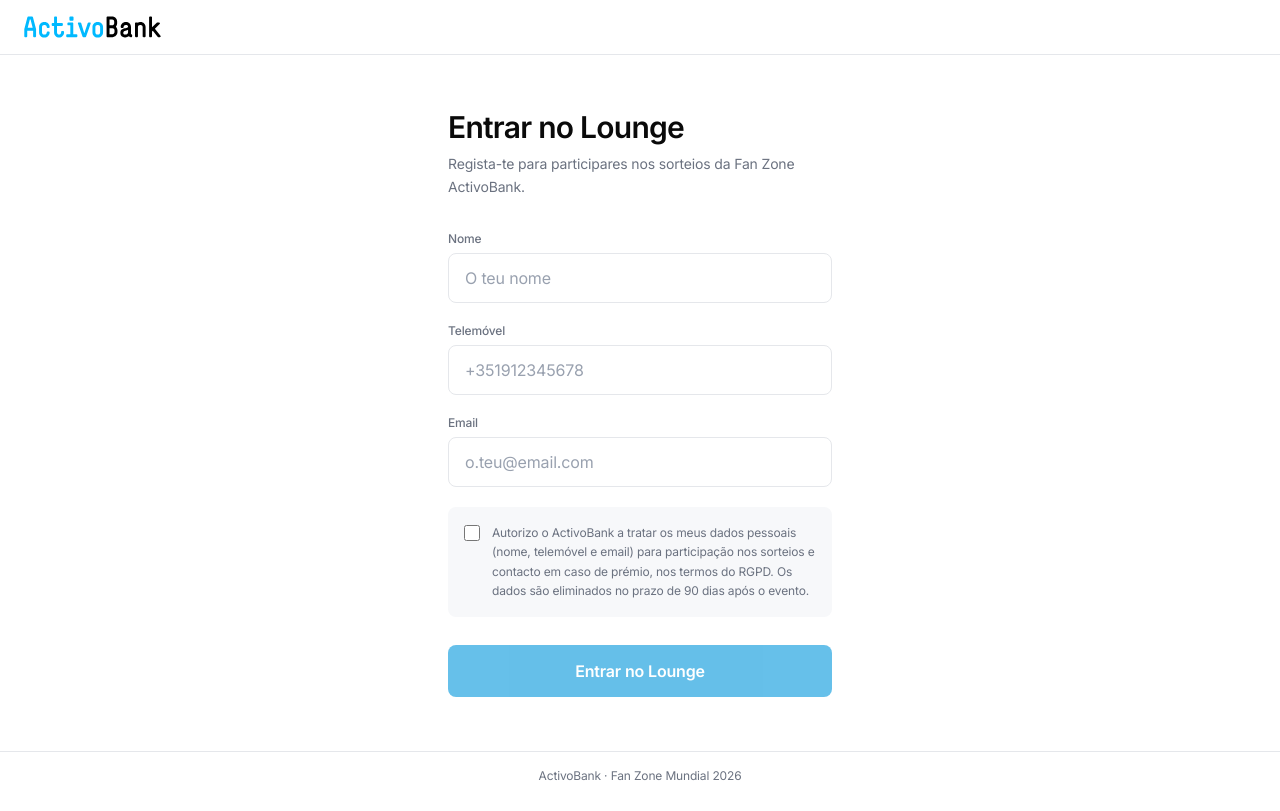
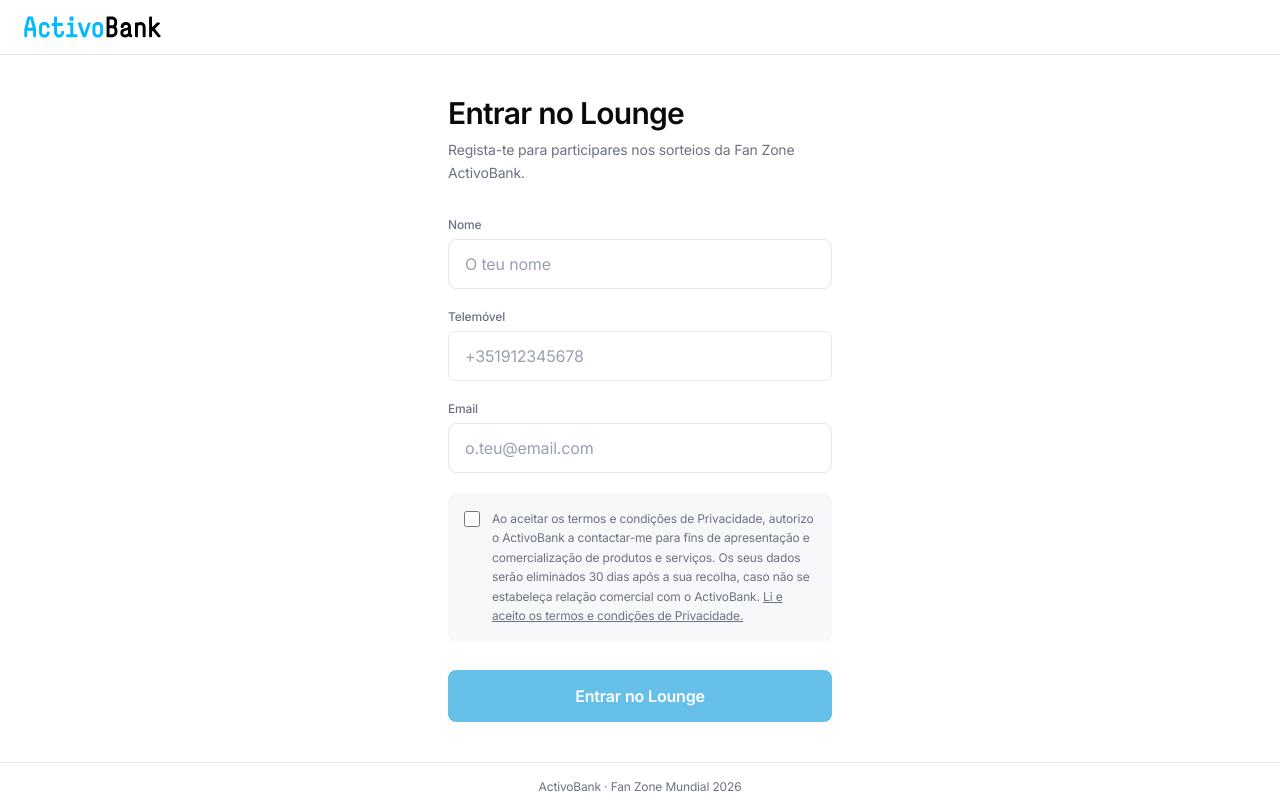
Before and after one commit to Pedrom2002/active-bank-raffle, a Next.js app: page /entry in a window 1280 px wide. Built offline with nearby package versions, Linux system fonts and the light colour scheme.

Commit message:
fix(rgpd): update consent text to match ActivoBank RGPD requirements

```diff
--- a/app/entry/page.tsx
+++ b/app/entry/page.tsx
@@ -102,9 +102,10 @@
                 className="mt-0.5 h-4 w-4 shrink-0 rounded border-[#E5E7EB] accent-[#0096DC] cursor-pointer"
               />
               <label htmlFor="consent" className="text-xs text-[#6B7280] leading-relaxed cursor-pointer">
-                Autorizo o ActivoBank a tratar os meus dados pessoais (nome, telemóvel e email)
-                para participação nos sorteios e contacto em caso de prémio, nos termos do RGPD.
-                Os dados são eliminados no prazo de 90 dias após o evento.
+                Ao aceitar os termos e condições de Privacidade, autorizo o ActivoBank a contactar-me
+                para fins de apresentação e comercialização de produtos e serviços. Os seus dados serão
+                eliminados 30 dias após a sua recolha, caso não se estabeleça relação comercial com o ActivoBank.{' '}
+                <span className="underline">Li e aceito os termos e condições de Privacidade.</span>
               </label>
             </div>
 
--- a/app/register/page.tsx
+++ b/app/register/page.tsx
@@ -133,9 +133,8 @@
                 className="mt-0.5 h-4 w-4 shrink-0 rounded border-[#E5E7EB] accent-[#0096DC] cursor-pointer"
               />
               <label htmlFor="consent" className="text-xs text-[#6B7280] leading-relaxed cursor-pointer">
-                Autorizo o ActivoBank a tratar os meus dados pessoais (nome, telemóvel e email)
-                para contacto em caso de prémio, nos termos do RGPD. Os dados são
-                eliminados no prazo de 90 dias após o evento.
+                Os dados partilhados serão eliminados após a seleção do vencedor e conclusão do sorteio.{' '}
+                <span className="underline">Li e aceito os termos e condições de Privacidade.</span>
               </label>
             </div>
 
```
